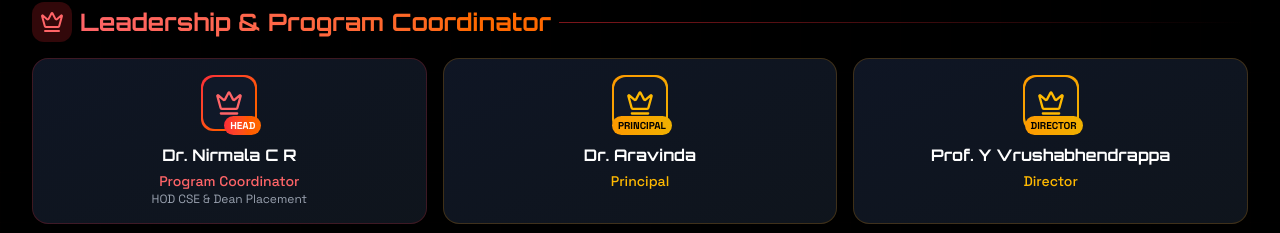
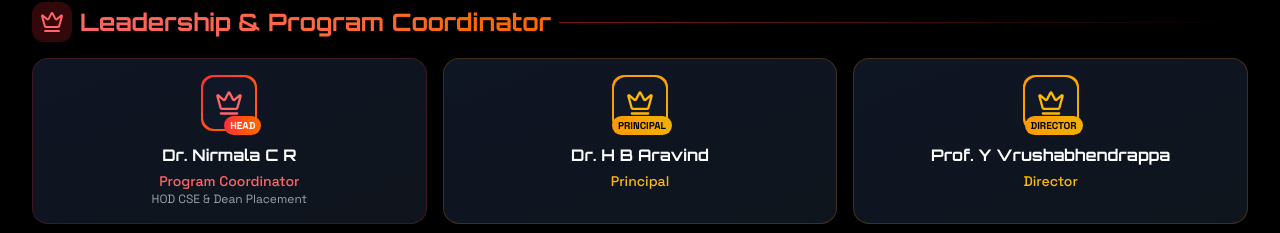
Before and after one commit to sanjukp6/hackarena2, a React (Vite) app: page / in a window 1280 px wide. Shown: the part 6505-6738 px from the top of the page. Built offline with nearby package versions, Linux system fonts and the light colour scheme.

Commit message:
Update principal name to Dr. H B Aravind

```diff
--- a/src/components/Team.tsx
+++ b/src/components/Team.tsx
@@ -13,7 +13,7 @@ const coordinators: Coordinator[] = [
   },
   {
     id: 'principal',
-    name: 'Dr. Aravinda',
+    name: 'Dr. H B Aravind',
     role: 'Principal',
     category: 'leadership',
   },
```
